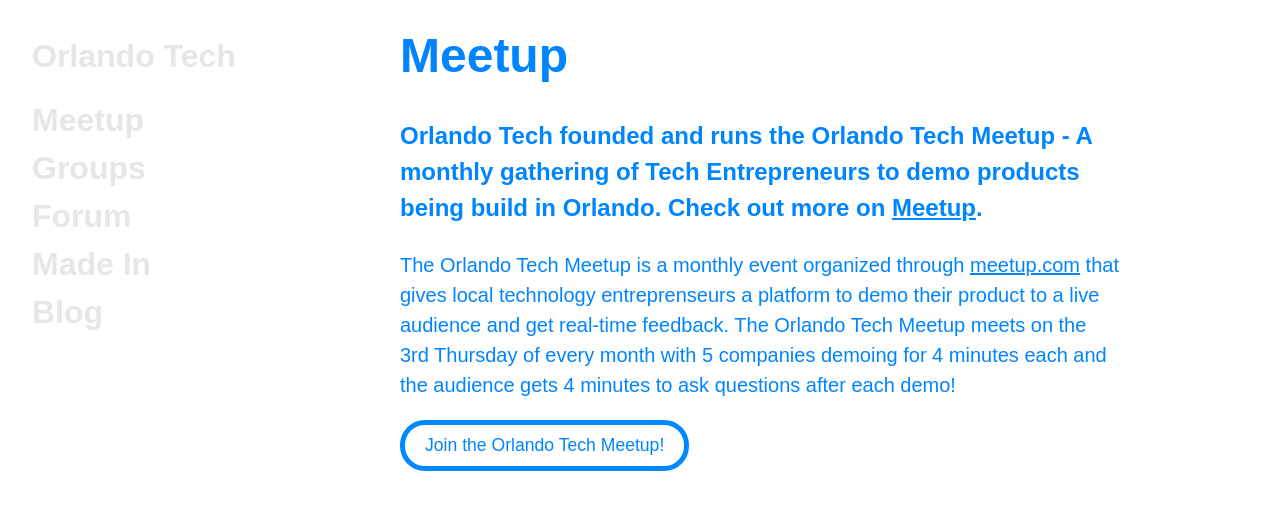
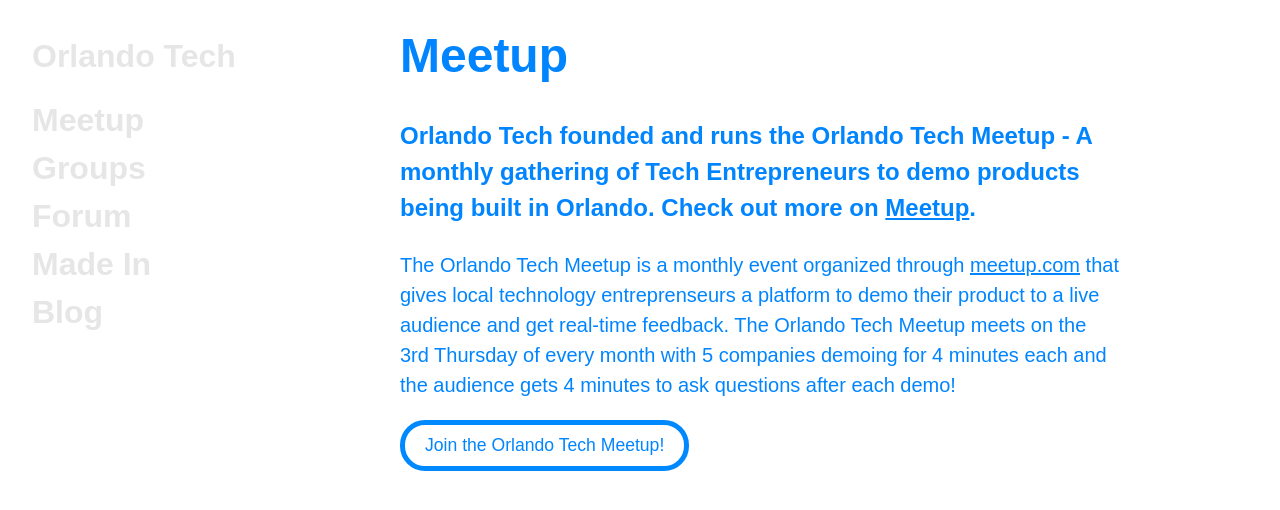
Before and after one commit to orlandotech/orlandotech.github.io, a Jekyll site: the page built from meetup/index.html, in a window 1280 px wide. Shown: the top 510 px of the page. Built offline with Jekyll 4.4.1, drawn with Linux system fonts in a browser that asks for light colours; Markdown is read by kramdown in place of the engine named in the settings.

Commit message:
Fix spelling.

```diff
--- a/meetup/index.html
+++ b/meetup/index.html
@@ -4,6 +4,6 @@
 ---
 
 <h1>Meetup</h1>
-<p class="intro">Orlando Tech founded and runs the Orlando Tech Meetup - A monthly gathering of Tech Entrepreneurs to demo products being build in Orlando. Check out more on <a href="http://meetup.com/orlando-tech">Meetup</a>.</p>
+<p class="intro">Orlando Tech founded and runs the Orlando Tech Meetup - A monthly gathering of Tech Entrepreneurs to demo products being built in Orlando. Check out more on <a href="http://meetup.com/orlando-tech">Meetup</a>.</p>
 <p>The Orlando Tech Meetup is a monthly event organized through <a href="http://meetup.com">meetup.com</a> that gives local technology entreprenseurs a platform to demo their product to a live audience and get real-time feedback. The Orlando Tech Meetup meets on the 3rd Thursday of every month with 5 companies demoing for 4 minutes each and the audience gets 4 minutes to ask questions after each demo!</p>
 <button class="btn"><a href="http://meetup.com/orlando-tech">Join the Orlando Tech Meetup!</a></button>
```
